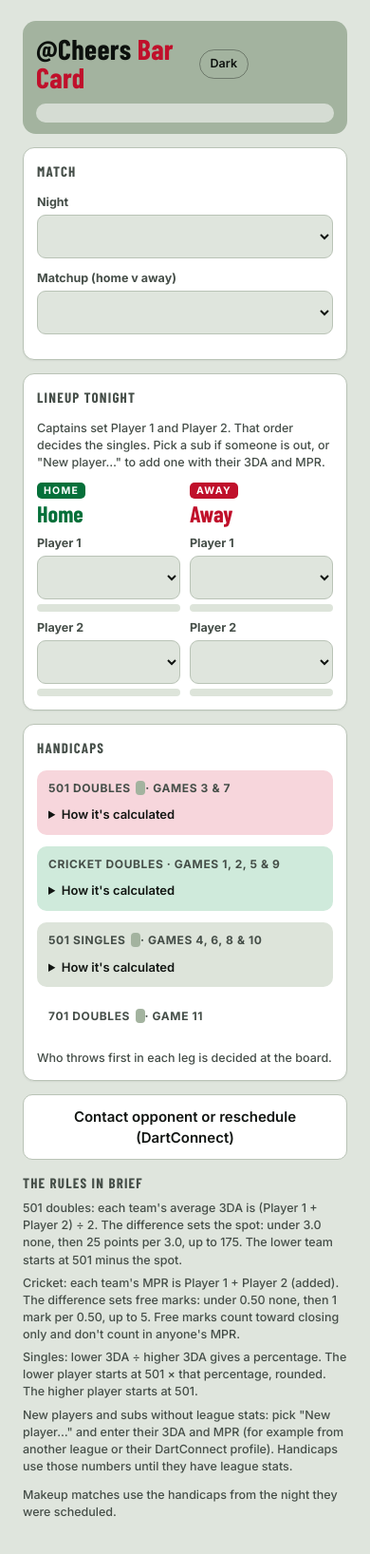
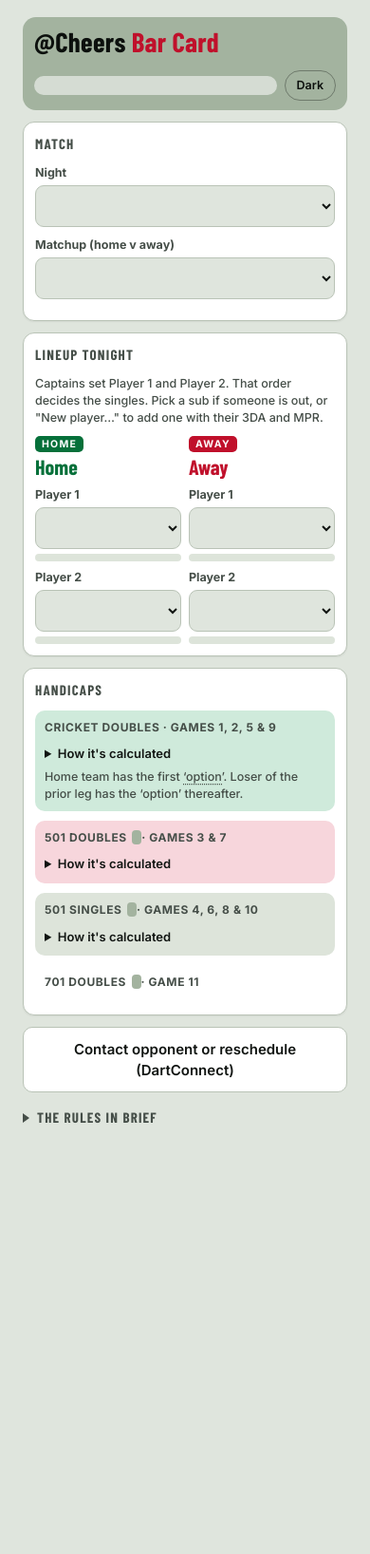
Before and after one commit to kzeitz/cheers-bar-card, a plain HTML site: page source/card/bar_card_template.html in a window 390 px wide. Shown: the whole page at 95% size. After the commit the page ends 1232 px from the top, so only its background shows below. Drawn offline with nearby package versions, Linux system fonts and the light colour scheme.

Commit message:
Release: new-player entry, lookup charts, cricket-first order, option rule, phone layout, entry limits

```diff
--- a/source/card/bar_card_template.html
+++ b/source/card/bar_card_template.html
@@ -27,17 +27,19 @@ main{max-width:520px;margin:0 auto;display:flex;flex-direction:column;gap:14px}
 .hero{background:var(--band);color:var(--band-fg);border-radius:14px;padding:14px 14px 12px;display:flex;flex-direction:column;gap:10px;position:relative;overflow:hidden}
 .beta{font-family:var(--body);font-size:11px;font-weight:700;letter-spacing:.1em;vertical-align:middle;margin-left:8px;padding:2px 7px;border-radius:999px;background:var(--red);color:#fff;position:relative;top:-3px}
 .betanote{border:1px dashed var(--line);border-radius:10px;padding:10px 12px;font-size:13px;color:var(--muted)}
-.league{font-weight:var(--w-mid);display:block;color:var(--band-fg);text-decoration:underline;text-decoration-color:var(--band-line);text-underline-offset:3px;font-size:13px;opacity:.85;margin-top:3px;white-space:nowrap;overflow:hidden;text-overflow:ellipsis}
+.league{font-weight:var(--w-mid);display:inline;color:var(--band-fg);text-decoration:underline;text-decoration-color:var(--band-line);text-underline-offset:3px;font-size:13px;opacity:.85}
 .dartboard{position:absolute;right:-40px;top:-40px;width:140px;height:140px;filter:drop-shadow(0 2px 6px #00000055);pointer-events:none}
-.toprow{display:flex;justify-content:space-between;align-items:center;gap:10px;position:relative;z-index:1}
-.theme{position:relative;z-index:1;font:inherit;font-size:12.5px;font-weight:600;background:transparent;color:var(--band-fg);border:1px solid var(--band-line);border-radius:999px;padding:5px 11px;cursor:pointer;margin-right:90px}
+.toprow{display:flex;flex-direction:column;gap:5px;position:relative;z-index:1;padding-right:92px;min-width:0}
+.bannerrow{display:flex;gap:8px;align-items:center;position:relative;z-index:1}
+.bannerrow .banner{flex:1;min-width:0}
+.theme{flex:none;font:inherit;font-size:12.5px;font-weight:600;background:transparent;color:var(--band-fg);border:1px solid var(--band-line);border-radius:999px;padding:6px 12px;cursor:pointer}
 .hero .banner{background:var(--band-chip);color:var(--band-fg);position:relative;z-index:1}
 .hero .banner.stale{background:var(--amber-bg);color:var(--amber)}
 .tile{border-radius:10px;padding:10px 12px}
 .tile.r{background:var(--red-tint)} .tile.g{background:var(--green-tint)} .tile.s{background:var(--chip)}
 .home-c{color:var(--green)} .away-c{color:var(--red)}
 .ell{display:block;white-space:nowrap;overflow:hidden;text-overflow:ellipsis;min-width:0}
-h1{font-family:var(--display);font-weight:700;font-size:30px;letter-spacing:.01em;margin:0;line-height:1}
+h1{font-family:var(--display);font-weight:700;font-size:clamp(24px,7.4vw,30px);letter-spacing:.01em;margin:0;line-height:1;white-space:nowrap}
 h1 span{color:var(--red)} h1{color:var(--band-fg)}
 h2{font-family:var(--display);font-weight:var(--w-disp);font-size:15px;letter-spacing:.08em;text-transform:uppercase;color:var(--muted);margin:0}
 .banner{border-radius:10px;padding:10px 12px;background:var(--chip);font-size:13.5px;display:flex;flex-direction:column;gap:2px}
@@ -105,12 +107,32 @@ table.lk th,table.lk td{padding:3px 10px;text-align:left;border-bottom:1px solid
 table.lk th{font-size:11px;letter-spacing:.05em;text-transform:uppercase;color:var(--muted)}
 table.lk tr.hit td{background:var(--tile-bg);color:var(--tile-fg);font-weight:700}
 .lkwrap{overflow-x:auto}
+@media (max-width:430px){
+  body{padding-block:10px 32px}
+  main{gap:12px}
+  .hero{padding:12px 12px 10px}
+  .panel{padding:12px;gap:10px}
+  .grid2{gap:8px}
+  select,input[type=text]{padding:10px 30px 10px 10px}
+  .tile{padding:9px 10px}
+  .hgrid .st,.hgrid .ev{font-size:20px}
+  .teamhead{font-size:22px}
+}
+details.rules{display:block}
+.rules summary{display:flex;align-items:center;gap:8px;cursor:pointer;list-style:none;padding:4px 0}
+.rules summary::-webkit-details-marker{display:none}
+.rules summary::before{content:"";width:0;height:0;border-left:7px solid var(--muted);border-top:5px solid transparent;border-bottom:5px solid transparent;transition:transform .15s}
+.rules[open] summary::before{transform:rotate(90deg)}
+.rules summary h2{display:inline}
+.rules .rulesbody{display:flex;flex-direction:column;gap:6px;padding-top:6px}
 details{font-size:13px;color:var(--muted)}
 summary{cursor:pointer;color:var(--fg);font-weight:var(--w-mid);font-size:13px;padding:2px 0}
 details .math{padding:6px 0 2px;display:flex;flex-direction:column;gap:3px;font-variant-numeric:tabular-nums}
 .chips{display:flex;flex-wrap:wrap;gap:6px}
 .chip{font-size:12px;background:var(--chip);border-radius:999px;padding:3px 9px}
 a{color:var(--red)}
+a.hint{color:inherit;text-decoration:underline dotted;text-underline-offset:3px}
+#optRule.flash{background:var(--amber-bg);border-radius:6px;padding:4px 6px}
 .foot{font-size:12.5px;color:var(--muted);display:flex;flex-direction:column;gap:6px}
 .btnlink{display:block;text-align:center;font-weight:600;text-decoration:none;border:1px solid var(--line);background:var(--card);color:var(--fg);border-radius:10px;padding:12px}
 @media (prefers-reduced-motion:no-preference){.big .n,.sg .n{transition:color .2s}}
@@ -119,8 +141,8 @@ a{color:var(--red)}
 <main>
   <header class="hero">
     <svg class="dartboard" id="dboard" viewBox="-230 -230 460 460" aria-hidden="true"></svg>
-    <div class="toprow"><div style="min-width:0"><h1>@Cheers <span>Bar Card</span><b class="beta" id="betaTag" hidden>BETA</b></h1><a class="league" id="league" target="_blank" rel="noopener"></a></div><button type="button" class="theme" id="themeBtn">Dark</button></div>
-    <div id="banner" class="banner" role="status"></div>
+    <div class="toprow"><h1>@Cheers <span>Bar Card</span><b class="beta" id="betaTag" hidden>BETA</b></h1><a class="league" id="league" target="_blank" rel="noopener"></a></div>
+    <div class="bannerrow"><div id="banner" class="banner" role="status"></div><button type="button" class="theme" id="themeBtn">Dark</button></div>
   </header>
 
   <section class="panel" aria-labelledby="h-match">
@@ -148,16 +170,16 @@ a{color:var(--red)}
       <div>
         <span class="side home-s">HOME</span><p class="teamhead home-c ell" id="homeName">Home</p>
         <label for="h1">Player 1</label><select id="h1"></select>
-        <div class="newp" id="h1edit" hidden><input type="text" id="h1name" placeholder="Player's name" autocomplete="off"><div class="nrow"><input type="text" id="h1tda" inputmode="decimal" placeholder="3DA"><input type="text" id="h1mpr" inputmode="decimal" placeholder="MPR"></div><div class="nrow"><button type="button" class="nsave" id="h1save">Save player</button><button type="button" class="ncancel" id="h1cancel">Cancel</button></div><div class="nerr" id="h1err" hidden></div></div><button type="button" class="pstat" id="h1stat"></button>
+        <div class="newp" id="h1edit" hidden><input type="text" id="h1name" placeholder="Player's name" autocomplete="off"><div class="nrow"><input type="text" id="h1tda" inputmode="decimal" placeholder="3DA"><input type="text" id="h1mpr" inputmode="decimal" placeholder="MPR"></div><div class="nrow"><button type="button" class="nsave" id="h1save">Save player</button><button type="button" class="ncancel" id="h1cancel">Cancel</button></div><div class="note">3DA 10–100 · MPR 0.10–6.00</div><div class="nerr" id="h1err" hidden></div></div><button type="button" class="pstat" id="h1stat"></button>
         <label for="h2" style="margin-top:8px">Player 2</label><select id="h2"></select>
-        <div class="newp" id="h2edit" hidden><input type="text" id="h2name" placeholder="Player's name" autocomplete="off"><div class="nrow"><input type="text" id="h2tda" inputmode="decimal" placeholder="3DA"><input type="text" id="h2mpr" inputmode="decimal" placeholder="MPR"></div><div class="nrow"><button type="button" class="nsave" id="h2save">Save player</button><button type="button" class="ncancel" id="h2cancel">Cancel</button></div><div class="nerr" id="h2err" hidden></div></div><button type="button" class="pstat" id="h2stat"></button>
+        <div class="newp" id="h2edit" hidden><input type="text" id="h2name" placeholder="Player's name" autocomplete="off"><div class="nrow"><input type="text" id="h2tda" inputmode="decimal" placeholder="3DA"><input type="text" id="h2mpr" inputmode="decimal" placeholder="MPR"></div><div class="nrow"><button type="button" class="nsave" id="h2save">Save player</button><button type="button" class="ncancel" id="h2cancel">Cancel</button></div><div class="note">3DA 10–100 · MPR 0.10–6.00</div><div class="nerr" id="h2err" hidden></div></div><button type="button" class="pstat" id="h2stat"></button>
       </div>
       <div>
         <span class="side away-s">AWAY</span><p class="teamhead away-c ell" id="awayName">Away</p>
         <label for="a1">Player 1</label><select id="a1"></select>
-        <div class="newp" id="a1edit" hidden><input type="text" id="a1name" placeholder="Player's name" autocomplete="off"><div class="nrow"><input type="text" id="a1tda" inputmode="decimal" placeholder="3DA"><input type="text" id="a1mpr" inputmode="decimal" placeholder="MPR"></div><div class="nrow"><button type="button" class="nsave" id="a1save">Save player</button><button type="button" class="ncancel" id="a1cancel">Cancel</button></div><div class="nerr" id="a1err" hidden></div></div><button type="button" class="pstat" id="a1stat"></button>
+        <div class="newp" id="a1edit" hidden><input type="text" id="a1name" placeholder="Player's name" autocomplete="off"><div class="nrow"><input type="text" id="a1tda" inputmode="decimal" placeholder="3DA"><input type="text" id="a1mpr" inputmode="decimal" placeholder="MPR"></div><div class="nrow"><button type="button" class="nsave" id="a1save">Save player</button><button type="button" class="ncancel" id="a1cancel">Cancel</button></div><div class="note">3DA 10–100 · MPR 0.10–6.00</div><div class="nerr" id="a1err" hidden></div></div><button type="button" class="pstat" id="a1stat"></button>
         <label for="a2" style="margin-top:8px">Player 2</label><select id="a2"></select>
-        <div class="newp" id="a2edit" hidden><input type="text" id="a2name" placeholder="Player's name" autocomplete="off"><div class="nrow"><input type="text" id="a2tda" inputmode="decimal" placeholder="3DA"><input type="text" id="a2mpr" inputmode="decimal" placeholder="MPR"></div><div class="nrow"><button type="button" class="nsave" id="a2save">Save player</button><button type="button" class="ncancel" id="a2cancel">Cancel</button></div><div class="nerr" id="a2err" hidden></div></div><button type="button" class="pstat" id="a2stat"></button>
+        <div class="newp" id="a2edit" hidden><input type="text" id="a2name" placeholder="Player's name" autocomplete="off"><div class="nrow"><input type="text" id="a2tda" inputmode="decimal" placeholder="3DA"><input type="text" id="a2mpr" inputmode="decimal" placeholder="MPR"></div><div class="nrow"><button type="button" class="nsave" id="a2save">Save player</button><button type="button" class="ncancel" id="a2cancel">Cancel</button></div><div class="note">3DA 10–100 · MPR 0.10–6.00</div><div class="nerr" id="a2err" hidden></div></div><button type="button" class="pstat" id="a2stat"></button>
       </div>
     </div>
     <div id="lineupWarn" class="warn" hidden></div>
@@ -165,15 +187,16 @@ a{color:var(--red)}
 
   <section class="panel" aria-labelledby="h-res" id="results">
     <h2 id="h-res">Handicaps</h2>
+    <div class="result tile g">
+      <div class="rlabel">Cricket doubles · games 1, 2, 5 &amp; 9</div>
+      <div id="rcr"></div>
+      <details><summary>How it's calculated</summary><div class="math" id="mcr"></div></details>
+      <p class="note" style="margin:0">Home team has the first <a class="hint" href="#optRule">‘option’</a>. Loser of the prior leg has the ‘option’ thereafter.</p>
+    </div>
     <div class="result tile r">
       <div class="rlabel">501 doubles <span class="fmt"></span> · games 3 &amp; 7</div>
       <div id="r501"></div>
       <details><summary>How it's calculated</summary><div class="math" id="m501"></div></details>
-    </div>
-    <div class="result tile g">
-      <div class="rlabel">Cricket doubles · games 1, 2, 5 &amp; 9</div>
-      <div id="rcr"></div>
-      <details><summary>How it's calculated</summary><div class="math" id="mcr"></div></details>
     </div>
     <div class="result tile s">
       <div class="rlabel">501 singles <span class="fmt"></span> · games 4, 6, 8 &amp; 10</div>
@@ -184,23 +207,25 @@ a{color:var(--red)}
       <div class="rlabel">701 doubles <span class="fmt"></span> · game 11</div>
       <div id="r701" class="hgrid dbl"></div>
     </div>
-    <p class="note" style="margin:0">Who throws first in each leg is decided at the board.</p>
   </section>
 
   <a class="btnlink" href="https://my.dartconnect.com/league/schedule/CheersMonDDL/26422" target="_blank" rel="noopener">Contact opponent or reschedule (DartConnect)</a>
 
   <div class="betanote" id="betaNote" hidden></div>
 
-  <section class="foot" aria-labelledby="h-rules">
-    <h2 id="h-rules">The rules in brief</h2>
+  <details class="foot rules" id="rules">
+    <summary><h2 id="h-rules">The rules in brief</h2></summary>
+    <div class="rulesbody">
     <div>501 doubles: each team's average 3DA is (Player 1 + Player 2) ÷ 2. The difference sets the spot: under 3.0 none, then 25 points per 3.0, up to 175. The lower team starts at 501 minus the spot.</div>
     <div>Cricket: each team's MPR is Player 1 + Player 2 (added). The difference sets free marks: under 0.50 none, then 1 mark per 0.50, up to 5. Free marks count toward closing only and don't count in anyone's MPR.</div>
     <div>Singles: lower 3DA ÷ higher 3DA gives a percentage. The lower player starts at 501 × that percentage, rounded. The higher player starts at 501.</div>
     <div>New players and subs without league stats: pick "New player…" and enter their 3DA and MPR (for example from another league or their DartConnect profile). Handicaps use those numbers until they have league stats.</div>
     <div id="fmtRule"></div>
+    <div id="optRule">‘Option’: the choice of who corks (throws one dart at the bull) first. Closest to the bull throws first. On a tie, cork again in the reverse order.</div>
     <div>Makeup matches use the handicaps from the night they were scheduled.</div>
     <div id="srcNote"></div>
-  </section>
+    </div>
+  </details>
 </main>
 
 <script>
@@ -251,6 +276,7 @@ function computeMatch(lineup, settings){
 
 const $=id=>document.getElementById(id);
 const S=DATA.settings, TEAMS=Object.keys(DATA.teams).sort();
+const fmtShort=iso=>new Date(iso+'T12:00:00').toLocaleDateString('en-US',{month:'short',day:'numeric'});
 const fmtDate=iso=>{const d=new Date(iso+'T12:00:00');return d.toLocaleDateString('en-US',{weekday:'short',month:'short',day:'numeric'})};
 const todayISO=()=>{const d=new Date();return d.getFullYear()+'-'+String(d.getMonth()+1).padStart(2,'0')+'-'+String(d.getDate()).padStart(2,'0')};
 const esc=s=>String(s).replace(/[&<>"]/g,c=>({'&':'&amp;','<':'&lt;','>':'&gt;','"':'&quot;'}[c]));
@@ -280,7 +306,7 @@ function fillMatchups(){
 }
 function teamOptions(team, current){
   const [cap,oth]=DATA.teams[team]||[];
-  let h=`<optgroup label="${esc(team)}"><option value="${esc(cap)}">${esc(nm(cap))} (captain)</option><option value="${esc(oth)}">${esc(nm(oth))}</option></optgroup>`;
+  let h=`<optgroup label="${esc(team)}"><option value="${esc(cap)}">${esc(nm(cap))} (C)</option><option value="${esc(oth)}">${esc(nm(oth))}</option></optgroup>`;
   h+=`<optgroup label="Subs">`+DATA.subs.map(s=>`<option value="${esc(s)}">${esc(nm(s))}</option>`).join('')
     +Object.keys(NEWP).sort().map(n=>`<option value="new:${esc(n)}">${esc(n)} (new)</option>`).join('')
     +`<option value="__new">New player…</option></optgroup>`;
@@ -320,8 +346,8 @@ function saveEditor(id){
   const err=[];
   if(!name) err.push('Enter the player\'s name.');
   else if(Object.keys(DATA.full||{}).some(k=>nm(k).toLowerCase()===name.toLowerCase())) err.push('That player already has league stats. Pick them from the list.');
-  if(!(tda>=5&&tda<=120)) err.push('3DA should be a number like 38.5.');
-  if(!(mpr>=0&&mpr<=9)) err.push('MPR should be a number like 1.40.');
+  if(!(tda>=10&&tda<=100)) err.push('3DA must be between 10 and 100 (for example 38.5).');
+  if(!(mpr>=0.1&&mpr<=6)) err.push('MPR must be between 0.10 and 6.00 (for example 1.40).');
   if(err.length){ $(id+'err').textContent=err.join(' '); $(id+'err').hidden=false; return; }
   const old=$(id).dataset.editing; if(old&&old!==name) delete NEWP[old];
   NEWP[name]={tda:+tda.toFixed(2),mpr:+mpr.toFixed(2)}; saveNewp();
@@ -353,7 +379,7 @@ function render(){
   const ageDays=(new Date(nextNight)-new Date(newest.through))/864e5;
   const stale=ageDays>8||DATA.pending.length>0;
   $('banner').className='banner'+(stale?' stale':'');
-  $('banner').innerHTML=`<span><b>Stats through ${fmtDate(newest.through)}</b> · ${newest.nights} night${newest.nights>1?'s':''} · updated ${fmtDate(DATA.updated)}</span>`+
+  $('banner').innerHTML=`<span><b>Stats through ${fmtShort(newest.through)}</b> · ${newest.nights} night${newest.nights>1?'s':''}</span><span>Updated ${fmtShort(DATA.updated)}</span>`+
     (ageDays>8?`<span>These stats may be out of date. Check with a captain before relying on them.</span>`:'')+
     DATA.pending.map(p=>`<span>Not yet played: ${esc(p)}</span>`).join('');
   // makeup note
@@ -437,6 +463,7 @@ function init(){
   $('homeTeam').innerHTML=$('awayTeam').innerHTML=TEAMS.map(t=>`<option>${esc(t)}</option>`).join('');
   $('awayTeam').selectedIndex=1;
   setupLineup(); render();
+  document.addEventListener('click',e=>{const h=e.target.closest('a.hint'); if(!h) return; e.preventDefault(); $('rules').open=true; const r=$('optRule'); r.scrollIntoView({behavior:'smooth',block:'center'}); r.classList.add('flash'); setTimeout(()=>r.classList.remove('flash'),1600);});
   document.addEventListener('click',e=>{const b=e.target.closest('button.chartbtn'); if(!b) return; const k=b.dataset.chart; OPEN[k]=!OPEN[k];
     const wrap=b.nextElementSibling; wrap.hidden=!OPEN[k]; b.setAttribute('aria-expanded',OPEN[k]); b.textContent=(OPEN[k]?'Hide ':'Show ')+(k==='spots'?'spot chart':'marks chart');});
   $('night').addEventListener('change',()=>{fillMatchups();toggleCustom();setupLineup();render()});
```
Also changed, not shown: 1 other file.
